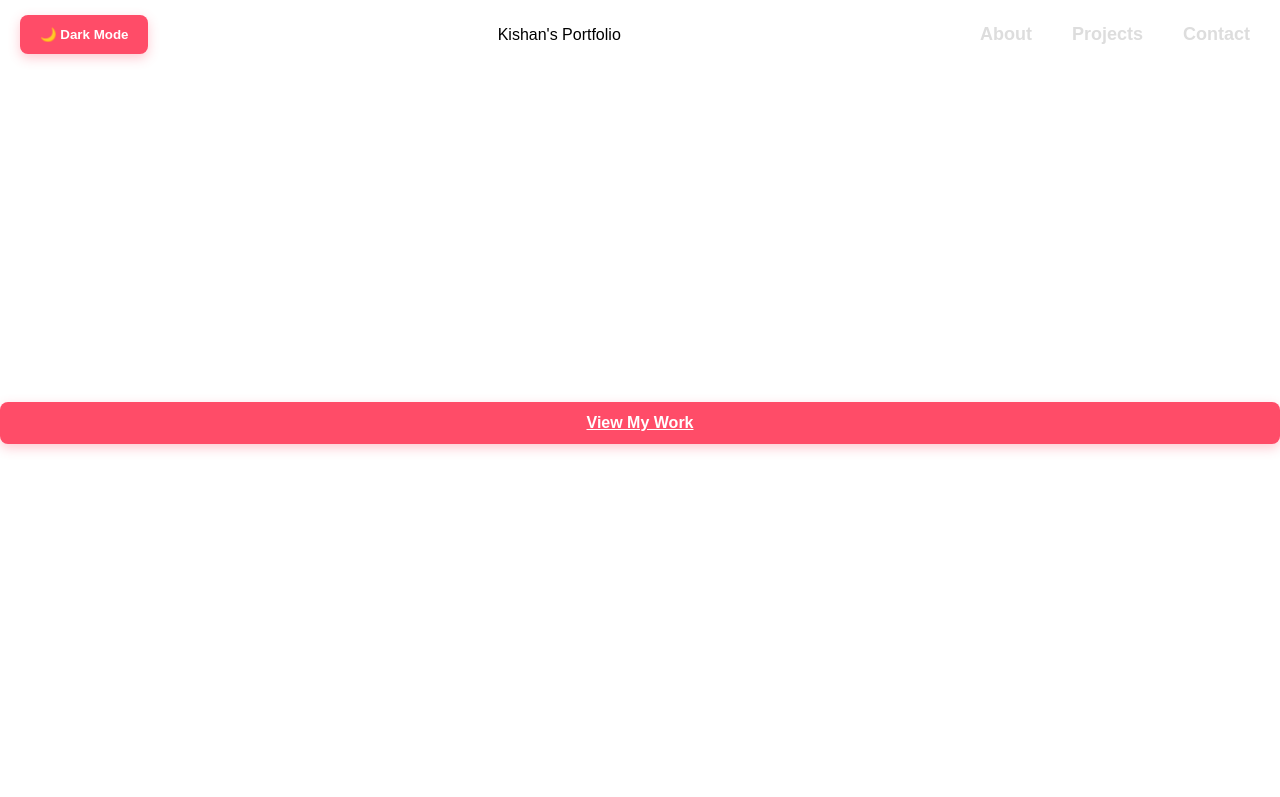
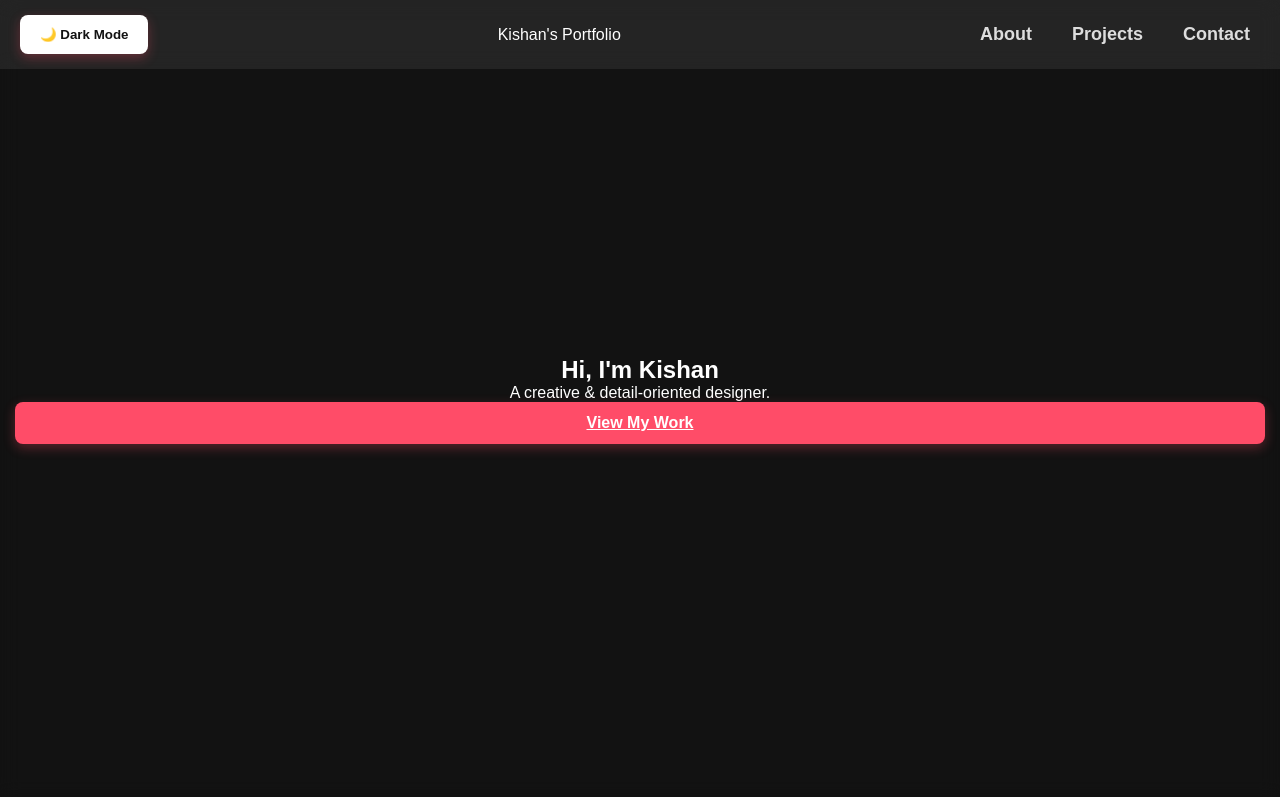
Before and after one commit to KISHAN652/PORTFOLIO-WEB, a plain HTML site: page public/index.html in a window 1280 px wide. Both pictures are taken after a click on the button "🌙 Dark Mode". Shown: the top 797 px of the page. Drawn offline with Linux system fonts and the light colour scheme.

Commit message:
Update style1.css

```diff
--- a/public/style1.css
+++ b/public/style1.css
@@ -212,6 +212,42 @@ nav ul li a:hover {
 .dark-mode nav ul li a:hover {
     color: #ff4c68;
 }
+/* Dark Mode Styling */
+.dark-mode {
+    background: #121212;
+    color: white;
+    transition: background 0.5s ease-in-out, color 0.5s ease-in-out;
+}
+
+/* Dark Mode Sections */
+.dark-mode section {
+    background: rgba(255, 255, 255, 0.08);
+    backdrop-filter: blur(10px);
+    padding: 15px;
+    border-radius: 8px;
+}
+
+/* Dark Mode Navbar */
+.dark-mode header {
+    background: rgba(255, 255, 255, 0.08);
+    backdrop-filter: blur(10px);
+}
+
+/* Dark Mode Text */
+.dark-mode-text {
+    color: #ddd !important;
+}
+
+/* Dark Mode Buttons */
+.dark-mode button {
+    background: white;
+    color: #121212;
+}
+
+.dark-mode button:hover {
+    background: #ddd;
+}
+
 
 /* Responsive Adjustments */
 @media (max-width: 768px) {
```
